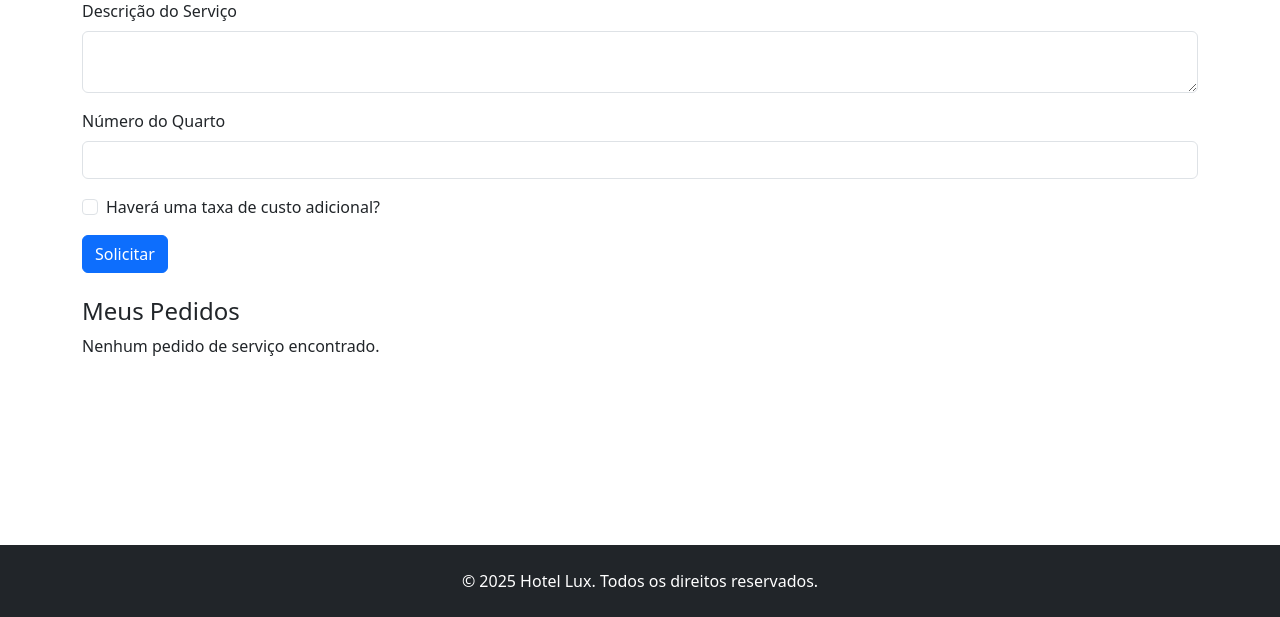
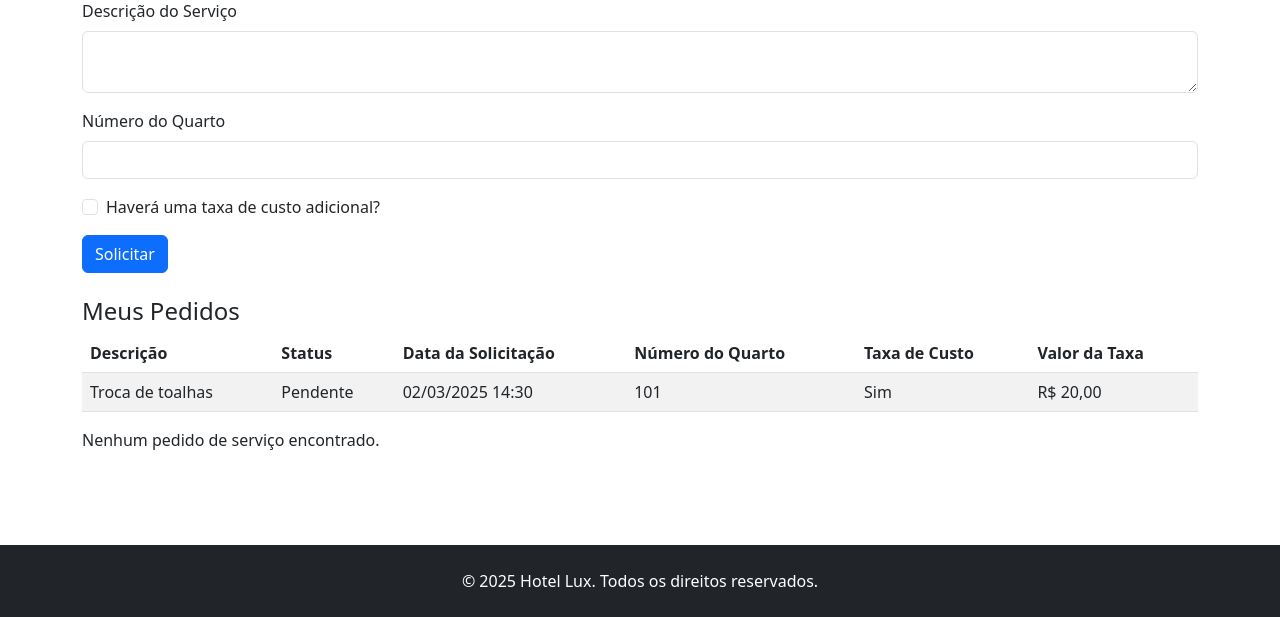
Before and after one commit to MBritoS19/StayEase-Solutions, a PHP site: page /servico_quarto.php in a window 1280 px wide. Shown: the part 183-800 px from the top of the page. Run offline with PHP 8.4, Linux system fonts and the light colour scheme; the visitor is signed in with stand-in values (Sample User, id 1); data that the repository does not hold is empty.

Commit message:
feature(ServiçodeQuarto): atualização na tela de serviço de qurto

```diff
--- a/Hotel/perfil.php
+++ b/Hotel/perfil.php
@@ -301,7 +301,7 @@ if ($usuarioTipo === 'hotel') {
                     <td>01/03/2025</td>
                     <td>05/03/2025</td>
                     <td>
-                        <button class="btn btn-sm btn-success ms-2" data-bs-target="#modalBaixa" onclick="">Serviço de Quarto</button>
+                        <button class="btn btn-sm btn-success ms-2" onclick="window.location.href='servico_quarto.php'">Serviço de Quarto</button>
                         <button class="btn btn-sm btn-secondary ms-2" onclick="abrirModalEdicao(
     '1',
     '101',
--- a/Hotel/servico_quarto.php
+++ b/Hotel/servico_quarto.php
@@ -61,6 +61,7 @@ if ($_SERVER['REQUEST_METHOD'] === 'POST') {
 
 <!DOCTYPE html>
 <html lang="pt-br">
+
 <head>
     <meta charset="UTF-8">
     <meta name="viewport" content="width=device-width, initial-scale=1">
@@ -68,7 +69,8 @@ if ($_SERVER['REQUEST_METHOD'] === 'POST') {
     <link href="https://cdn.jsdelivr.net/npm/bootstrap@5.3.0/dist/css/bootstrap.min.css" rel="stylesheet">
     <link rel="stylesheet" href="https://cdnjs.cloudflare.com/ajax/libs/font-awesome/5.15.4/css/all.min.css">
     <style>
-         body, html {
+        body,
+        html {
             height: 100%;
             margin: 0;
             display: flex;
@@ -135,6 +137,7 @@ if ($_SERVER['REQUEST_METHOD'] === 'POST') {
         }
     </style>
 </head>
+
 <body>
     <!-- Navbar -->
     <nav class="navbar navbar-expand-lg navbar-dark bg-dark fixed-top">
@@ -203,15 +206,21 @@ if ($_SERVER['REQUEST_METHOD'] === 'POST') {
             </div>
 
             <div class="mb-3 form-check">
-            <input type="checkbox" class="form-check-input" name="taxa_custo">
+                <input type="checkbox" class="form-check-input" name="taxa_custo" id="taxaCustoCheckbox">
                 <label class="form-check-label">Haverá uma taxa de custo adicional?</label>
+            </div>
+
+            <div class="mb-3" id="campoValor" style="display: none;">
+                <label class="form-label">Valor do Serviço</label>
+                <input type="number" name="valor_taxa" class="form-control" placeholder="Informe o valor" step="0.01">
             </div>
 
             <button type="submit" class="btn btn-primary">Solicitar</button>
         </form>
 
         <h4>Meus Pedidos</h4>
-    <?php if (count($pedidos) > 0): ?>
+        <?php //if (count($pedidos) > 0):
+        ?>
         <table class="table table-striped">
             <thead>
                 <tr>
@@ -220,9 +229,20 @@ if ($_SERVER['REQUEST_METHOD'] === 'POST') {
                     <th>Data da Solicitação</th>
                     <th>Número do Quarto</th>
                     <th>Taxa de Custo</th>
+                    <th>Valor da Taxa</th> <!-- Nova coluna de valor -->
                 </tr>
             </thead>
             <tbody>
+                <!-- Linha com dados estáticos -->
+                <tr>
+                    <td>Troca de toalhas</td>
+                    <td>Pendente</td>
+                    <td>02/03/2025 14:30</td>
+                    <td>101</td>
+                    <td>Sim</td>
+                    <td>R$ 20,00</td> <!-- Valor da taxa -->
+                </tr>
+
                 <?php foreach ($pedidos as $pedido): ?>
                     <tr>
                         <td><?php echo nl2br(htmlspecialchars($pedido['Descricao'])); ?></td>
@@ -230,13 +250,21 @@ if ($_SERVER['REQUEST_METHOD'] === 'POST') {
                         <td><?php echo date('d/m/Y H:i', strtotime($pedido['DataSolicitacao'])); ?></td>
                         <td><?php echo htmlspecialchars($pedido['NumeroQuarto']); ?></td>
                         <td><?php echo $pedido['TaxaCusto'] ? 'Sim' : 'Não'; ?></td>
+                        <td>
+                            <?php
+                            // Se o pedido tiver taxa de custo, exibe o valor, senão exibe "N/A"
+                            echo $pedido['TaxaCusto'] ? htmlspecialchars($pedido['ValorTaxa']) : 'N/A';
+                            ?>
+                        </td>
                     </tr>
                 <?php endforeach; ?>
             </tbody>
         </table>
-    <?php else: ?>
+        <?php //else:
+        ?>
         <p>Nenhum pedido de serviço encontrado.</p>
-    <?php endif; ?>
+        <?php //endif;
+        ?>
     </div>
 
     <!-- Footer -->
@@ -256,7 +284,17 @@ if ($_SERVER['REQUEST_METHOD'] === 'POST') {
         function w3_closeSidebar() {
             document.getElementById("mySidebar").style.left = "-250px";
         }
+
+        document.getElementById('taxaCustoCheckbox').addEventListener('change', function() {
+            var campoValor = document.getElementById('campoValor');
+            if (this.checked) {
+                campoValor.style.display = 'block'; // Exibe o campo de valor
+            } else {
+                campoValor.style.display = 'none'; // Esconde o campo de valor
+            }
+        });
     </script>
 
 </body>
+
 </html>
```
Lines whose indentation alone changed are shown as unchanged.
